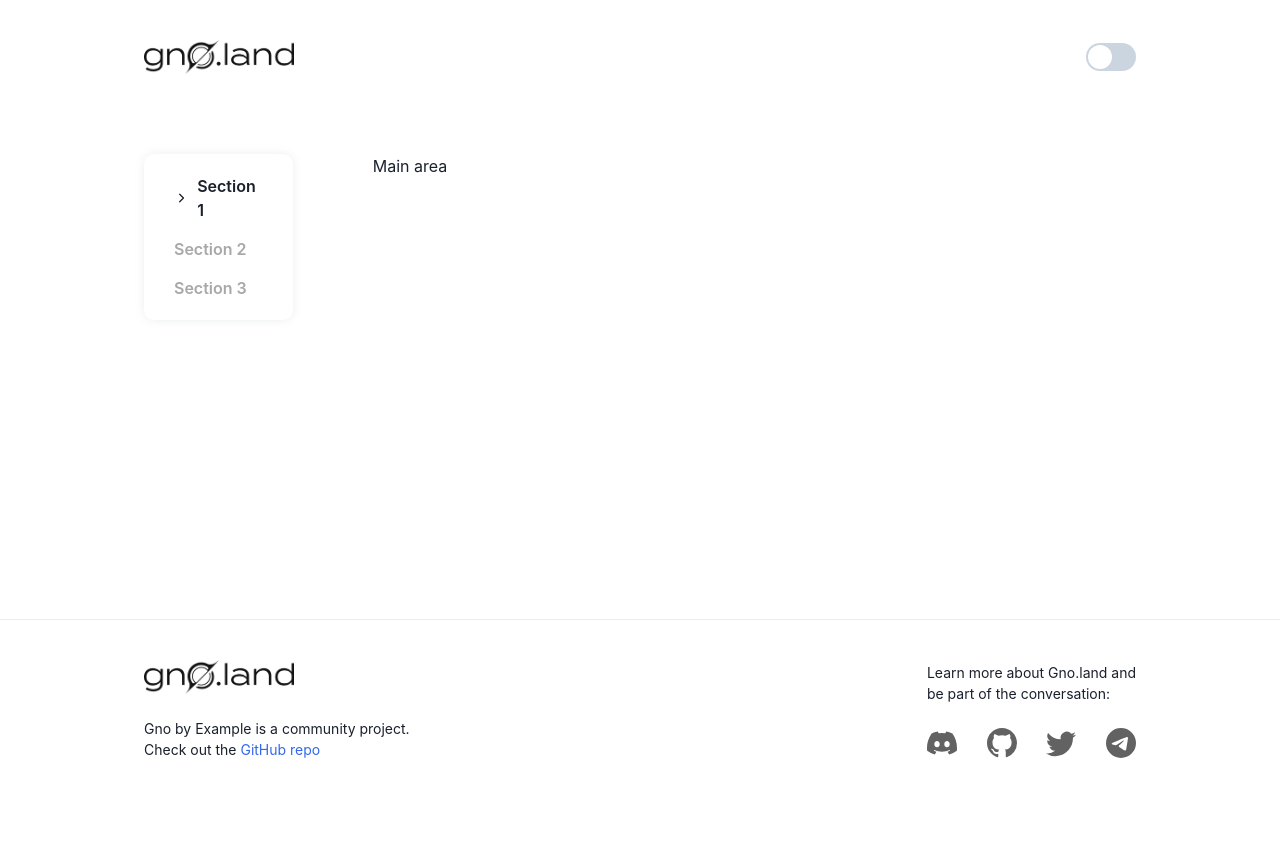
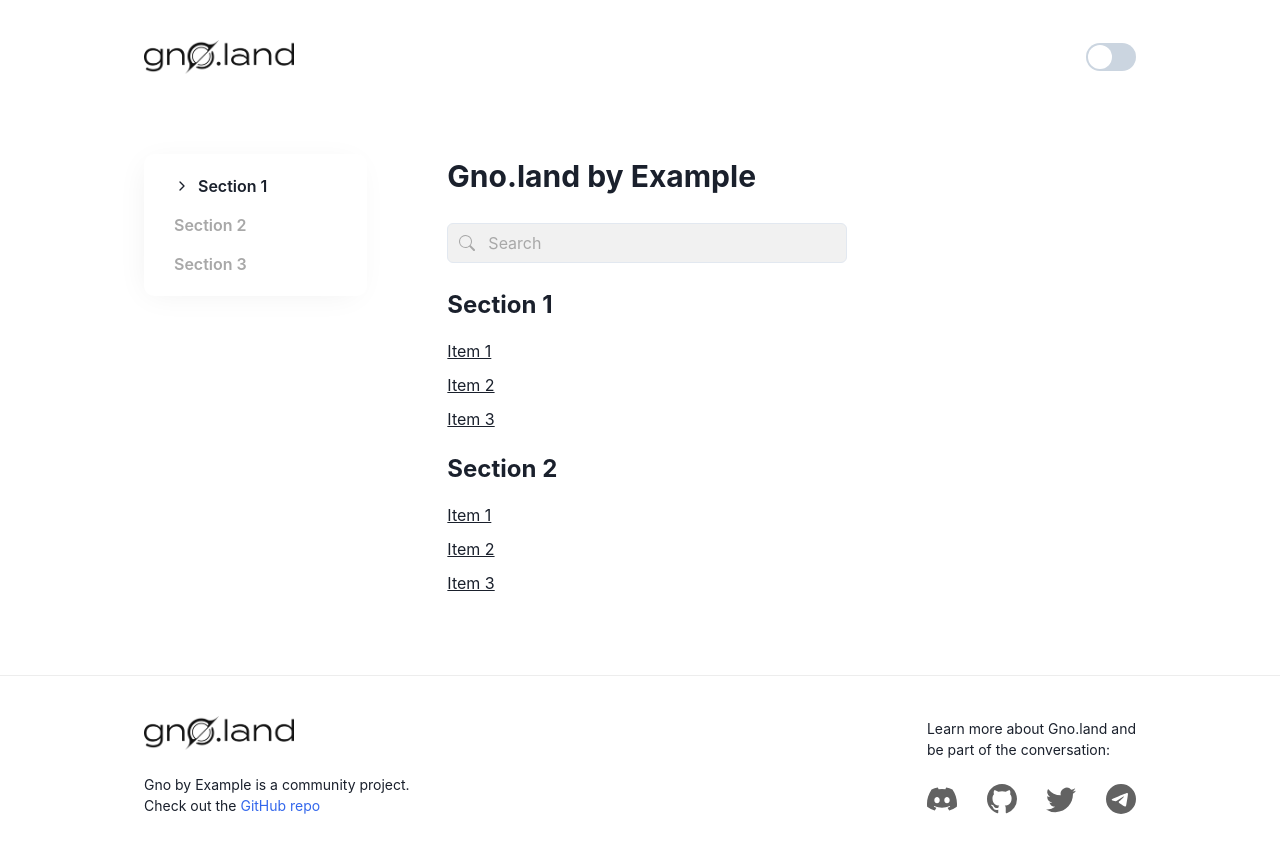
Before and after one commit to gnolang/gno-by-example, a React (Create React App) app: page / in a window 1280 px wide. Shown: the top 852 px of the page. Before the commit the page ends 800 px from the top, so only its background shows below. Built offline with nearby package versions, Linux system fonts and the light colour scheme.

Commit message:
Add base homepage

```diff
--- a/src/components/atoms/ContentTable/ContentTable.tsx
+++ b/src/components/atoms/ContentTable/ContentTable.tsx
@@ -35,11 +35,12 @@
 
   return (
     <Box
-      padding={'20px 30px'}
-      width={'15%'}
+      padding={'20px 100px 20px 30px'}
       backgroundColor={'white'}
       borderRadius={'10px'}
-      boxShadow={'0px 0px 10px 0px rgba(128,142,155,0.15)'}
+      boxShadow={'-4px 4px 32px -8px rgba(0, 0, 0, 0.07)'}
+      height={'auto'}
+      alignSelf={'flex-start'}
     >
       <Stack direction={'column'} spacing={'15px'}>
         {sections.map((section, index) => {
--- /dev/null
+++ b/src/components/atoms/Title/Title.tsx
@@ -0,0 +1,15 @@
+import { ITitleProps } from './title.types';
+import { FC } from 'react';
+import { Text } from '@chakra-ui/react';
+
+const Title: FC<ITitleProps> = (props) => {
+  const { text, size = '2xl' } = props;
+
+  return (
+    <Text fontSize={size} as={'b'}>
+      {text}
+    </Text>
+  );
+};
+
+export default Title;
--- /dev/null
+++ b/src/components/atoms/Title/title.types.ts
@@ -0,0 +1,4 @@
+export interface ITitleProps {
+  text: string;
+  size?: string;
+}
--- a/src/components/pages/Home/Home.tsx
+++ b/src/components/pages/Home/Home.tsx
@@ -1,13 +1,121 @@
 import { IHomeProps } from './home.types';
 import React, { FC } from 'react';
-import { Box } from '@chakra-ui/react';
+import {
+  Box,
+  Input,
+  InputGroup,
+  InputLeftElement,
+  Stack,
+  Text
+} from '@chakra-ui/react';
 import ContentTable from '../../atoms/ContentTable/ContentTable';
+import Title from '../../atoms/Title/Title';
+import { BsSearch } from 'react-icons/bs';
+import { Link } from 'react-router-dom';
+import { ESectionTitle } from '../../atoms/ContentTable/contentTable.types';
 
 const Home: FC<IHomeProps> = () => {
+  const articles: {
+    section: ESectionTitle;
+    items: {
+      title: string;
+      link: string;
+    }[];
+  }[] = [
+    {
+      section: ESectionTitle.SECTION_1,
+      items: [
+        {
+          title: 'Item 1',
+          link: 'https://google.com'
+        },
+        {
+          title: 'Item 2',
+          link: 'https://google.com'
+        },
+        {
+          title: 'Item 3',
+          link: 'https://google.com'
+        }
+      ]
+    },
+    {
+      section: ESectionTitle.SECTION_2,
+      items: [
+        {
+          title: 'Item 1',
+          link: 'https://google.com'
+        },
+        {
+          title: 'Item 2',
+          link: 'https://google.com'
+        },
+        {
+          title: 'Item 3',
+          link: 'https://google.com'
+        }
+      ]
+    }
+  ];
+
   return (
     <Box display={'flex'}>
       <ContentTable />
-      <Box ml={20}>Main area</Box>
+      <Box ml={20} display={'flex'} flexDirection={'column'}>
+        <Title text={'Gno.land by Example'} size={'3xl'} />
+        <Box width={'400px'} mt={6}>
+          <InputGroup>
+            <InputLeftElement pointerEvents="none">
+              <BsSearch color="#A8A8A8" />
+            </InputLeftElement>
+            <Input
+              type="search"
+              placeholder="Search"
+              variant="outline"
+              focusBorderColor={'#A8A8A8'}
+              _placeholder={{
+                color: '#A8A8A8'
+              }}
+              css={{
+                background: '#F1F1F1'
+              }}
+            />
+          </InputGroup>
+        </Box>
+        <Stack mt={6} direction={'column'} spacing={'20px'}>
+          {articles.map((article, index) => {
+            return (
+              <Box
+                key={`article-${index}`}
+                display={'flex'}
+                flexDirection={'column'}
+                alignSelf={'flex-start'}
+              >
+                <Box mb={4}>
+                  <Title text={article.section} />
+                </Box>
+
+                <Stack
+                  direction={'column'}
+                  spacing={'10px'}
+                  alignSelf={'flex-start'}
+                >
+                  {article.items.map((item, index) => {
+                    return (
+                      <Link
+                        key={`article-${article.section}-${index}`}
+                        to={item.link}
+                      >
+                        <Text textDecoration={'underline'}>{item.title}</Text>
+                      </Link>
+                    );
+                  })}
+                </Stack>
+              </Box>
+            );
+          })}
+        </Stack>
+      </Box>
     </Box>
   );
 };
```
